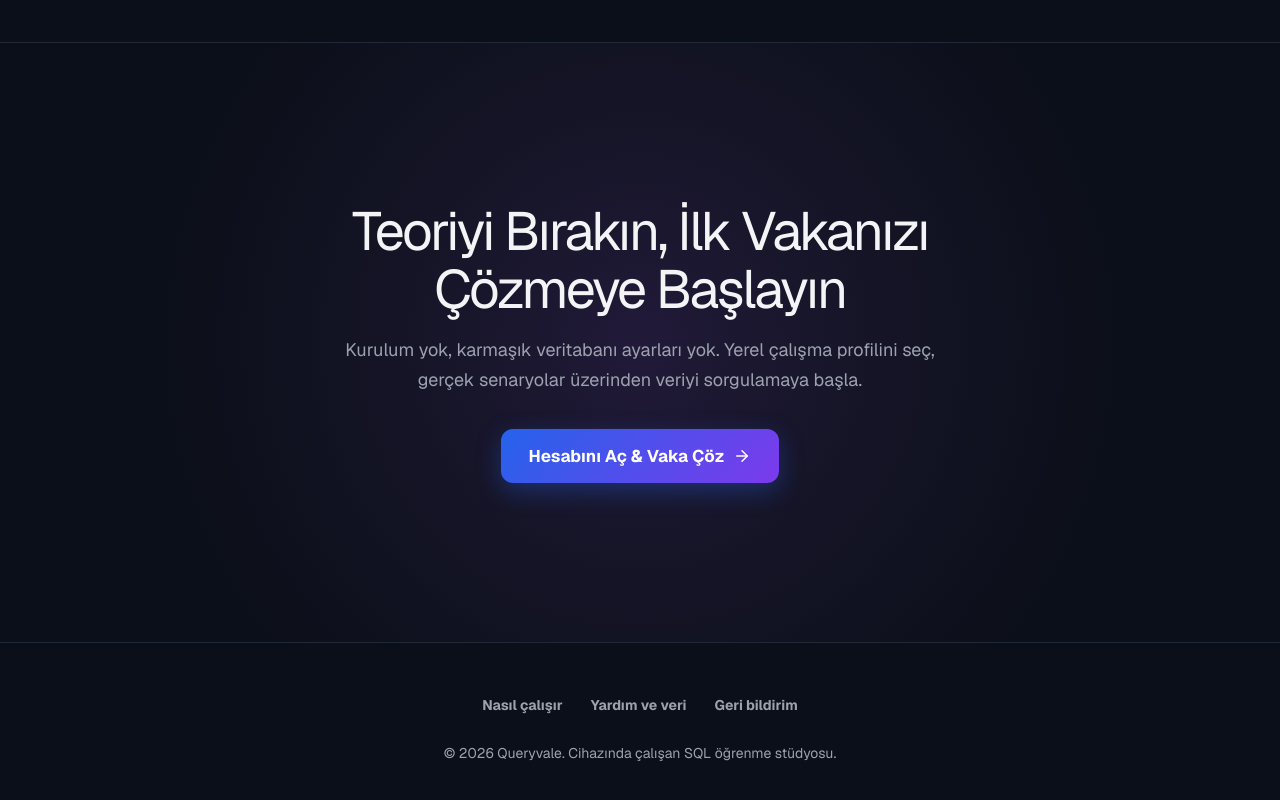
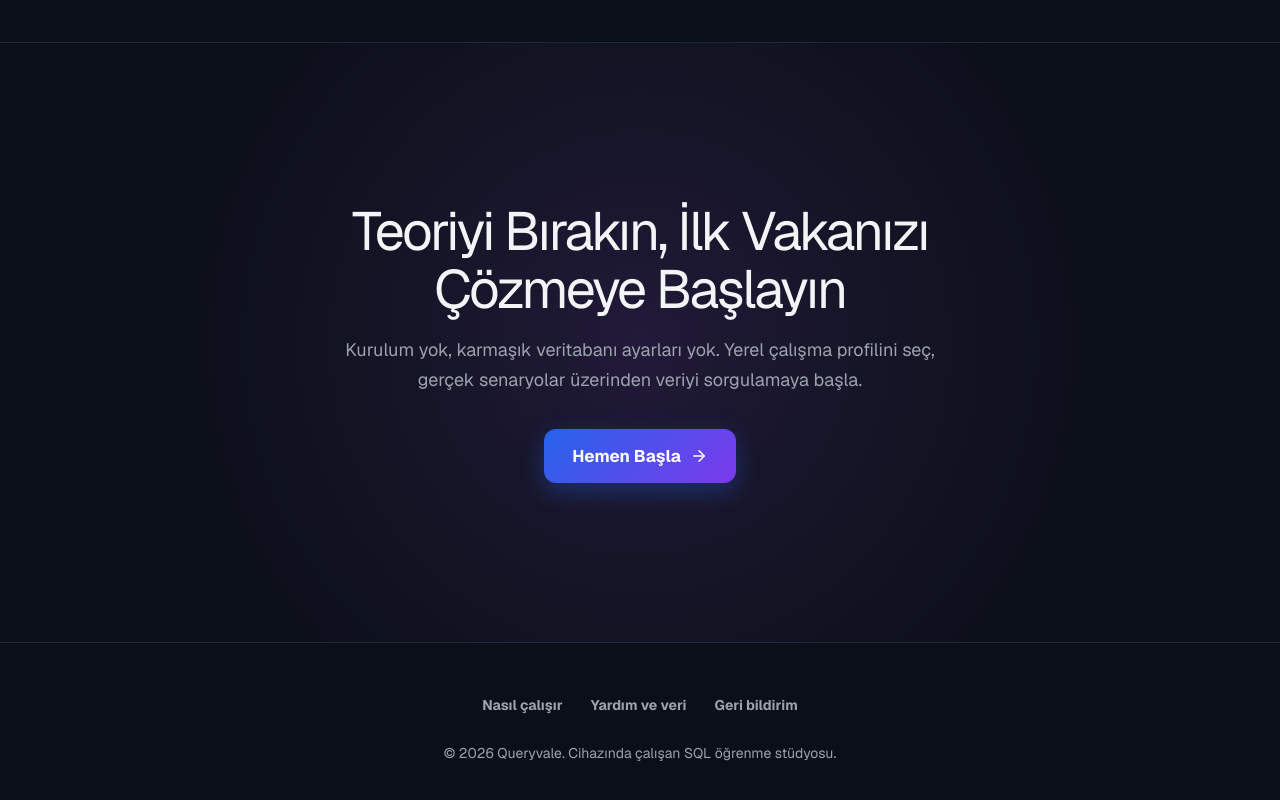
Before and after one commit to Yacirmen/queryvale, a Next.js app: page / in a window 1280 px wide. Shown: the part 4358-5158 px from the top of the page. Built offline with nearby package versions, Linux system fonts and the light colour scheme.

Commit message:
fix: simplify landing CTA label

```diff
--- a/src/app/screens/LandingScreen.tsx
+++ b/src/app/screens/LandingScreen.tsx
@@ -143,7 +143,7 @@ export function LandingScreen({
 
   const activeStep = studioSteps[studioStep];
   const resultVisible = studioStep === 2;
-  const visibleStartLabel = profileActive
+  const startContextLabel = profileActive
     ? isReturningLearner
       ? "Kaldığın Yerden Devam Et"
       : "İlk Vakaya Başla"
@@ -356,14 +356,14 @@ export function LandingScreen({
             type="button"
             disabled={startDisabled}
             onClick={profileActive ? onContinue : onStart}
-            aria-label={visibleStartLabel}
+            aria-label={`Hemen Başla — ${startContextLabel}`}
             title={
               isReturningLearner && resumeTask
                 ? `Son konumun: ${resumeTask.title}`
                 : undefined
             }
           >
-            {visibleStartLabel}
+            Hemen Başla
             <ArrowRight size={18} aria-hidden="true" />
           </button>
         </div>
```
Also changed, not shown: 2 other files (tests, documents, lock files or other folders).
